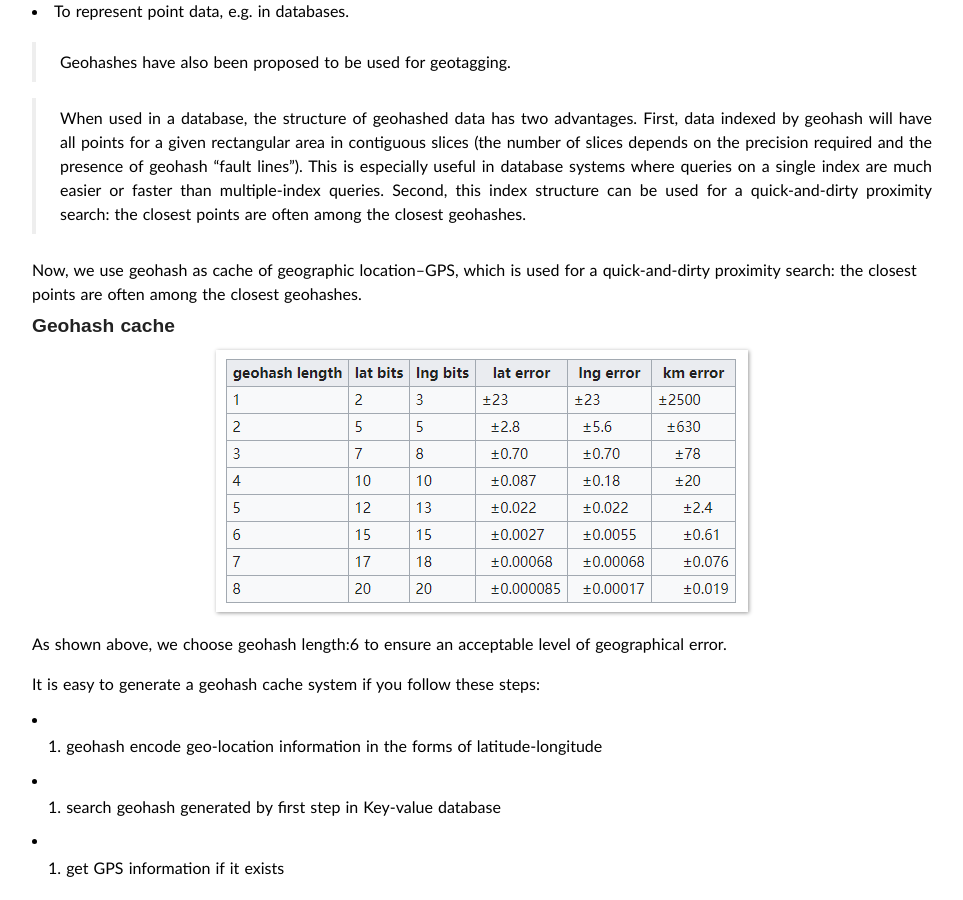
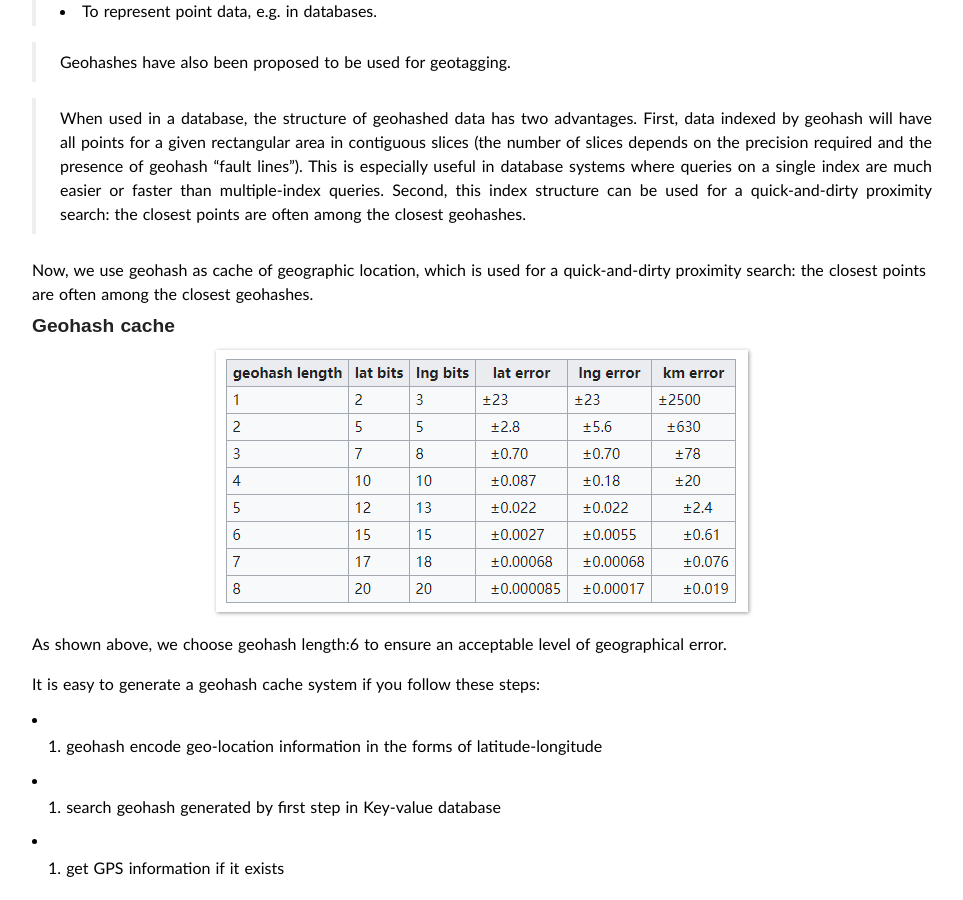
Before and after one commit to duyanghao/duyanghao.github.io, a Jekyll site: the page built from _posts/2018-11-1-geohash.md, in a window 1280 px wide and 900 px high, scrolled down 560 px. Shown: the whole window, without its empty margins (158-1121 px from the left). Built offline with Jekyll 4.4.1, drawn with Linux system fonts in a browser that asks for light colours; some web fonts are replaced; comment, search, counter and statistics services are not loaded.

Commit message:
修复格式
Signed-off-by: duyanghao <1294057873@qq.com>

```diff
--- a/_posts/2018-11-1-geohash.md
+++ b/_posts/2018-11-1-geohash.md
@@ -20,14 +20,14 @@
 
 >The main usages of Geohashes are:
 
-* As a unique identifier.
-* To represent point data, e.g. in databases.
+>* As a unique identifier.
+>* To represent point data, e.g. in databases.
 
 > Geohashes have also been proposed to be used for geotagging.
 
 > When used in a database, the structure of geohashed data has two advantages. First, data indexed by geohash will have all points for a given rectangular area in contiguous slices (the number of slices depends on the precision required and the presence of geohash "fault lines"). This is especially useful in database systems where queries on a single index are much easier or faster than multiple-index queries. Second, this index structure can be used for a quick-and-dirty proximity search: the closest points are often among the closest geohashes.
 
-Now, we use geohash as cache of geographic location--GPS, which is used for a quick-and-dirty proximity search: the closest points are often among the closest geohashes.
+Now, we use geohash as cache of geographic location, which is used for a quick-and-dirty proximity search: the closest points are often among the closest geohashes.
 
 ### Geohash cache
 
```
